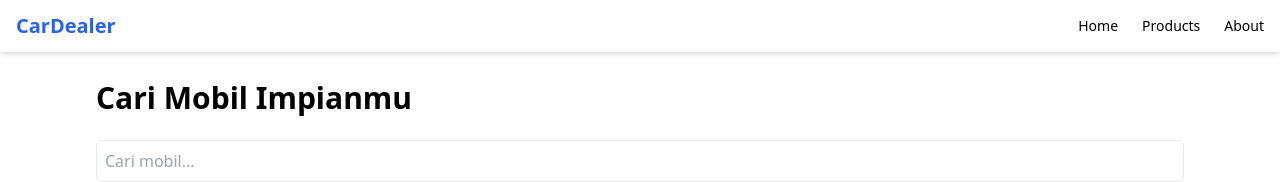
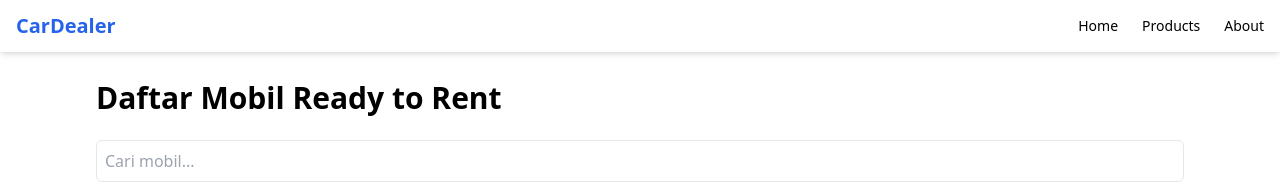
Before and after one commit to Alfianzyh/carify, a React (Vite) app: page /products in a window 1280 px wide. Shown: the top 182 px of the page. Built offline with nearby package versions, Linux system fonts and the light colour scheme; the HTML template or start-up script is replaced by a standard one.

Commit message:
update header

```diff
--- a/src/pages/Products.jsx
+++ b/src/pages/Products.jsx
@@ -134,7 +134,7 @@ function Products() {
 
   return (
     <section className="p-8 max-w-6xl mx-auto">
-      <h2 className="text-3xl font-bold mb-6">Cari Mobil Impianmu</h2>
+      <h2 className="text-3xl font-bold mb-6">Daftar Mobil Ready to Rent</h2>
       <SearchBar value={search} onChange={(e) => setSearch(e.target.value)} />
       <div className="grid gap-6 grid-cols-1 sm:grid-cols-2 md:grid-cols-3 mt-4">
         {filteredCars.length > 0 ? (
```
